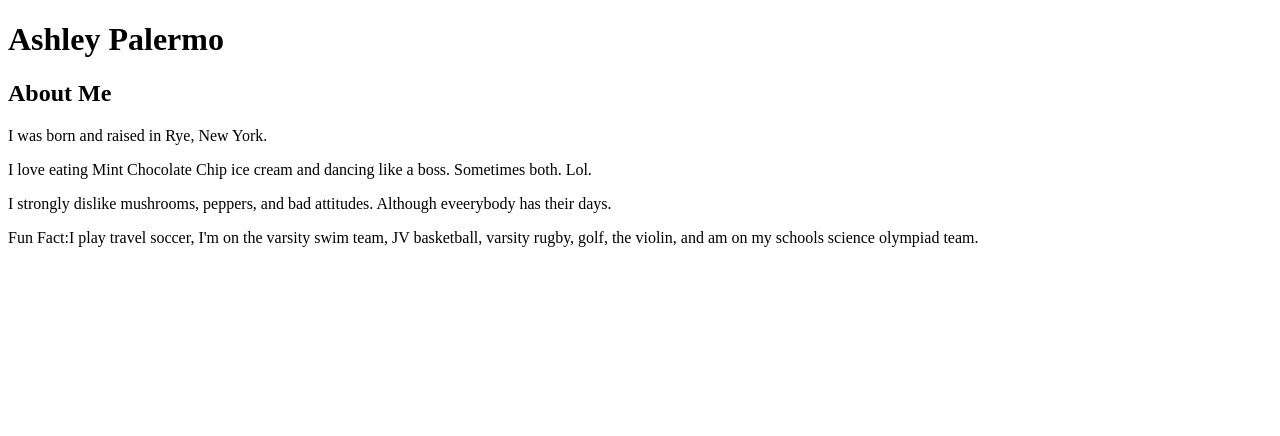
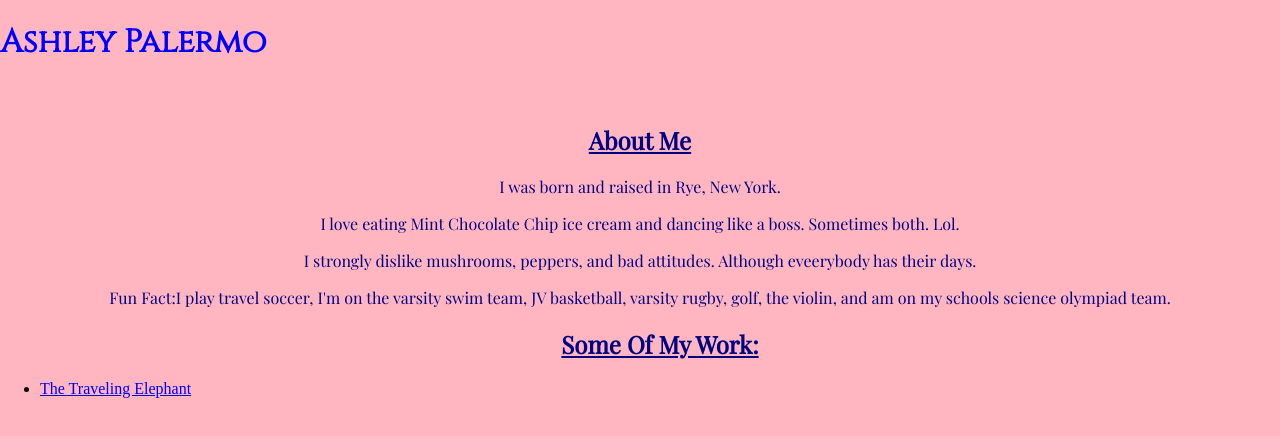
Before and after one commit to AVPgwc2017/AVPgwc2017.github.io, a plain HTML site: page index.html in a window 1280 px wide. Drawn offline with nearby package versions, Linux system fonts and the light colour scheme.

Commit message:
adding website

```diff
--- a/index.html
+++ b/index.html
@@ -3,17 +3,23 @@
   <head>
     <title>Ashley Palermo</title>
     <link rel="stylesheet" type="text/css" href="https://fonts.googleapis.com/css?family=Open+Sans">
-<link href="https://fonts.googleapis.com/css?family=Cinzel|Libre+Baskerville|Playfair+Display" rel="stylesheet">
+    <link href="https://fonts.googleapis.com/css?family=Cinzel|Libre+Baskerville|Playfair+Display" rel="stylesheet">
+    <link rel="stylesheet" type="text/css" href="styles.css">
   </head>
 
   <body>
     <h1>Ashley Palermo</h1>
+    <img />
     <h2>About Me</h2>
     <p>I was born and raised in Rye, New York.</p>
     <p>I love eating Mint Chocolate Chip ice cream and dancing like a boss. Sometimes both. Lol.</p>
     <p>I strongly dislike mushrooms, peppers, and bad attitudes. Although eveerybody has their days.</p>
     <p>Fun Fact:I play travel soccer, I'm on the varsity swim team, JV basketball, varsity rugby, golf, the violin, and am on my schools science olympiad team.</li>
+<ul>
+    <h2>Some Of My Work:</h2>
+<li> <a href="https://scratch.mit.edu/projects/168603239/#player">The Traveling Elephant</a></li>
 
+  </ul>
 <div>
 
 </div>
--- a/styles.css
+++ b/styles.css
@@ -1,17 +1,22 @@
 h1{
    font-family: 'Cinzel', serif;
-   style= color:blue;
+   color:blue;
 }
 p{
   font-family: 'Playfair Display', serif;
-  style=color:black;
-  text-decoration: underline;
+  text-align: center;
+  color:navy;
+
 }
 body{
   color: inherit;
-  font-family: 'Open Sans', sans-serif;
+  background-color:lightpink;
+  margin-left: auto;
+  margin-right: auto;
 }
 h2{
   text-align: center;
-  style=color:navy;
+  font-family: 'Playfair Display', sans-serif;
+  color:navy;
+  text-decoration: underline;
 }
```
